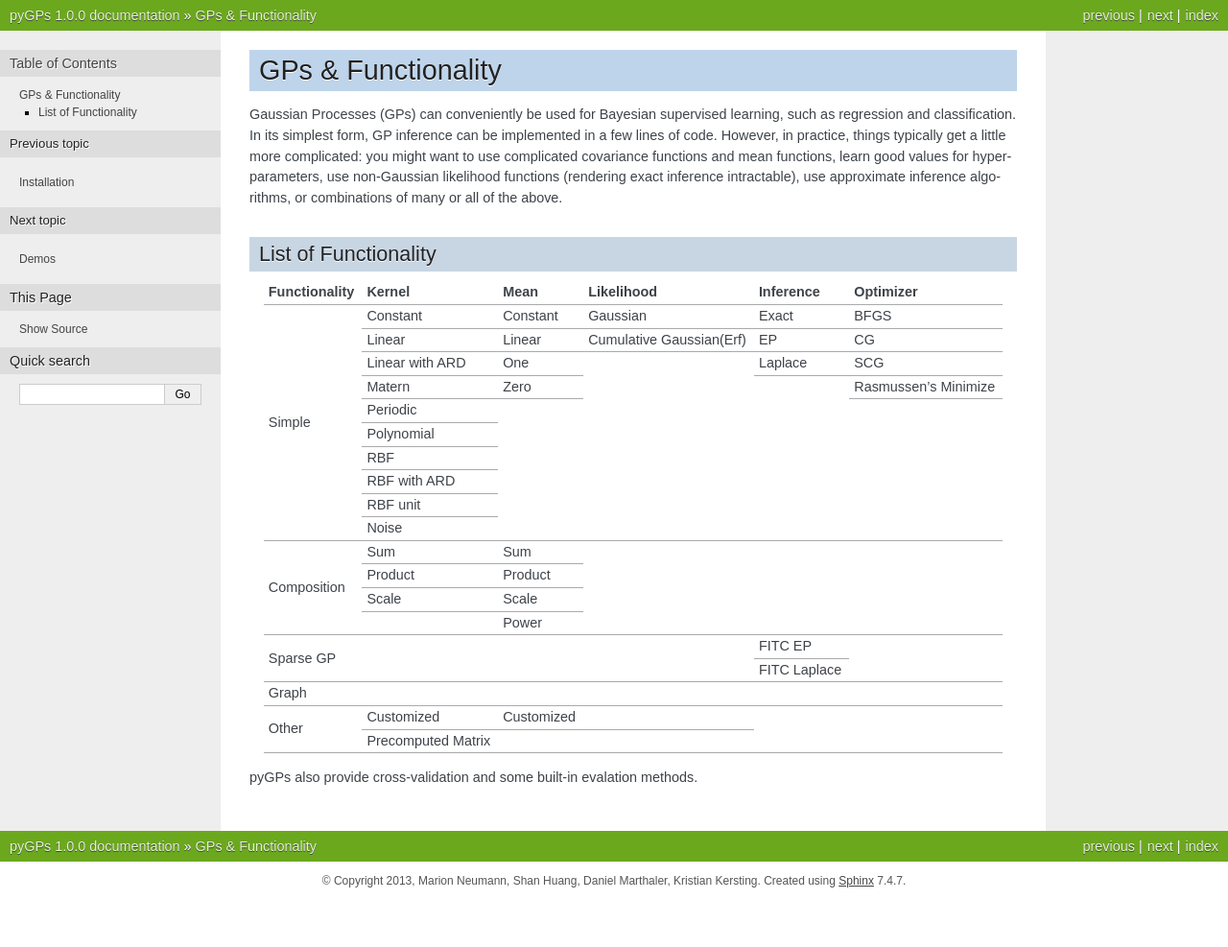
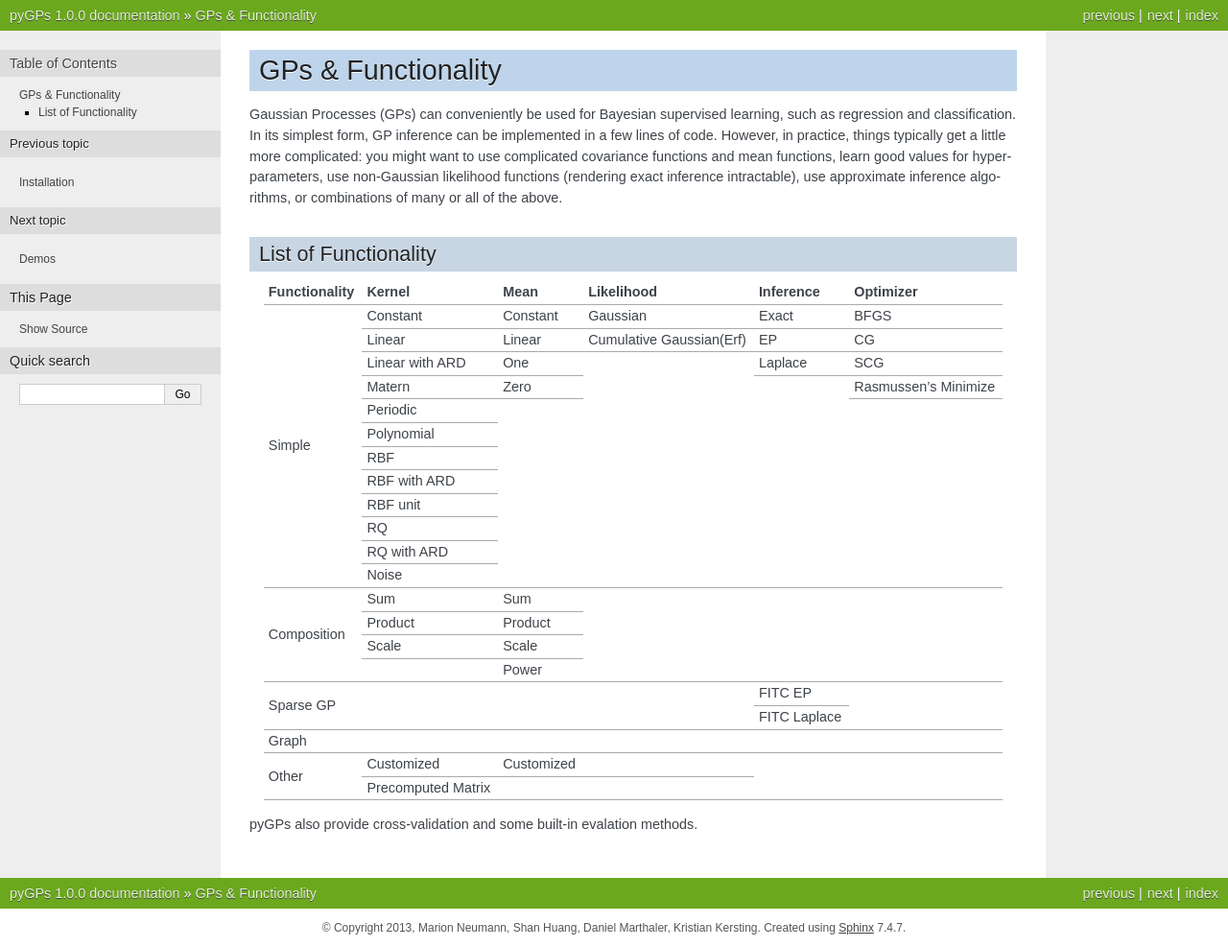
Before and after one commit to marionmari/pyGPs, a Sphinx documentation site: the page built from doc/source/Theory.rst, in a window 1280 px wide. Shown: the whole page at 96% size. Built offline with Sphinx 7.4.7, drawn with Linux system fonts in a browser that asks for light colours; formulas are drawn with MathJax 3; before the commit the page ends 938 px from its top, so only the background shows below that.

Commit message:
doc updated

```diff
--- a/doc/source/Kernels.rst
+++ b/doc/source/Kernels.rst
@@ -32,6 +32,7 @@ Some Special Cases
      * *mean.Linear*
      * *cov.RBFard*
      * *cov.LINard*
+     * *cov.RQard*
 
 
 2. For linear kernel, there is NO signal variance(scalar) in front of the function.
--- a/doc/source/Theory.rst
+++ b/doc/source/Theory.rst
@@ -31,6 +31,10 @@ List of Functionality
 |             +------------------+            |                        |               |                     |
 |             | RBF unit         |            |                        |               |                     |
 |             +------------------+            |                        |               |                     |
+|             | RQ               |            |                        |               |                     |
+|             +------------------+            |                        |               |                     |
+|             | RQ  with ARD     |            |                        |               |                     |
+|             +------------------+            |                        |               |                     |
 |             | Noise            |            |                        |               |                     |
 +-------------+------------------+------------+------------------------+---------------+---------------------+
 | Composition | Sum              |  Sum       |                        |               |                     |
```
Also changed, not shown: 8 other files.
